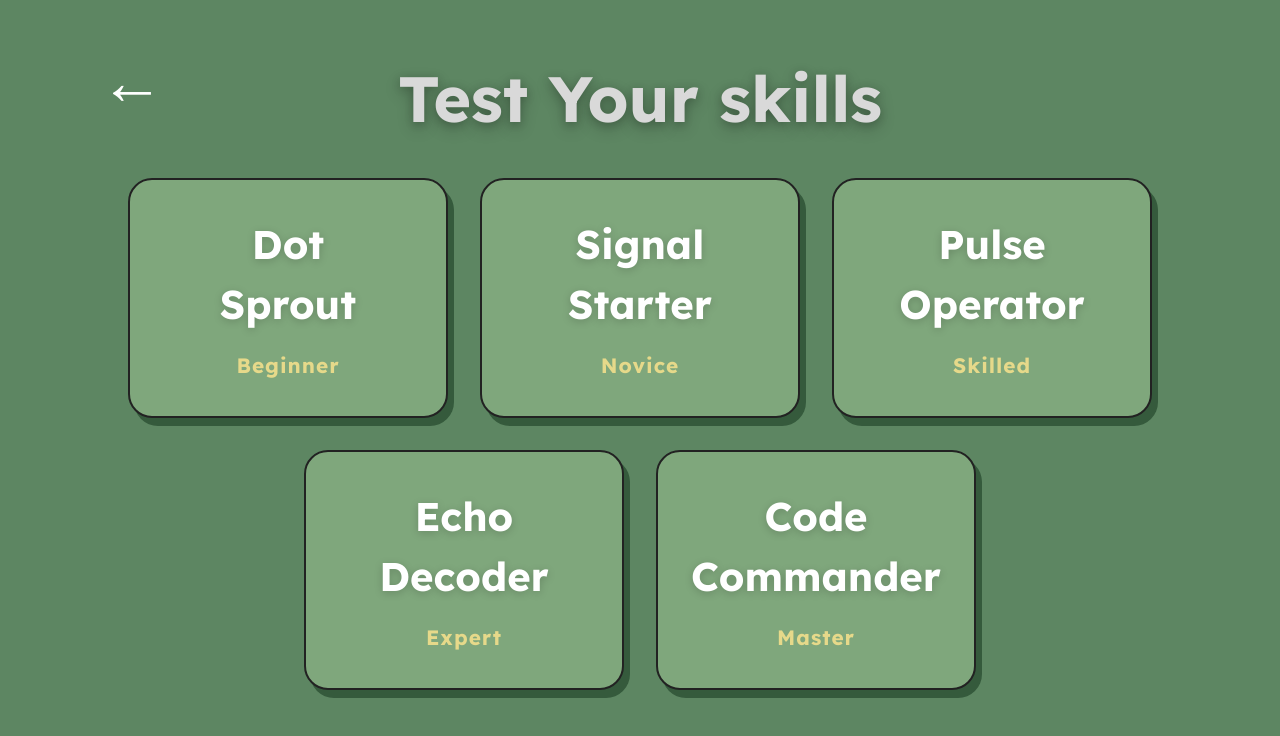
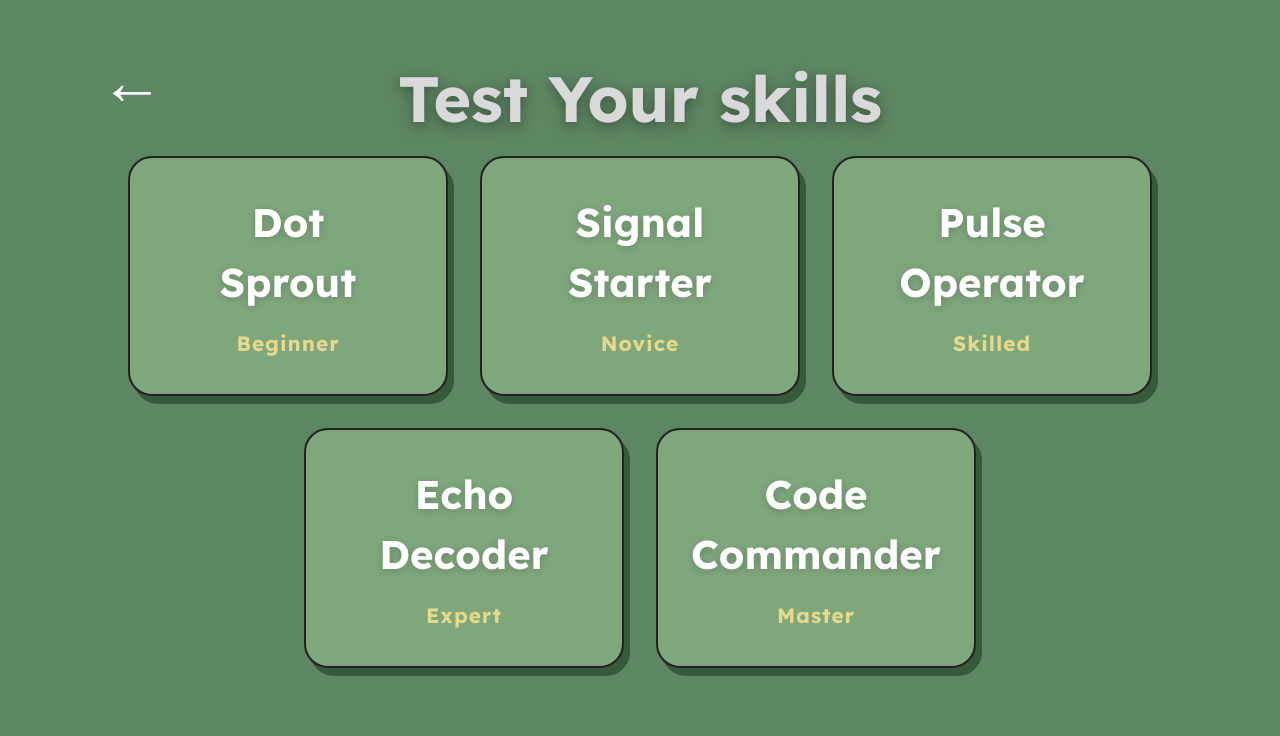
Before and after one commit to LanceAntor/EchoDots, a React (Vite) app in the folder EchoDots/: page /Levels in a window 1280 px wide. Shown: the top 736 px of the page. Built offline with nearby package versions, Linux system fonts and the light colour scheme.

Commit message:
Adjust the margin on Level.tsx

```diff
--- a/EchoDots/src/Levels/Levels.module.css
+++ b/EchoDots/src/Levels/Levels.module.css
@@ -31,7 +31,7 @@
   font-weight: bold;
   color: #d9d9d9;
   margin-top: 50px;
-  margin-bottom: 32px;
+  margin-bottom: 10px;
   text-shadow: 0 6px 16px rgba(0,0,0,0.22), 0 2px 8px rgba(0,0,0,0.18);
 }
 .levels-grid {
@@ -39,7 +39,7 @@
   flex-direction: column;
   align-items: center;
   gap: 32px;
-  margin-top: 32px;
+  margin-top: 10px;
 }
 .levels-row {
   display: flex;
```
